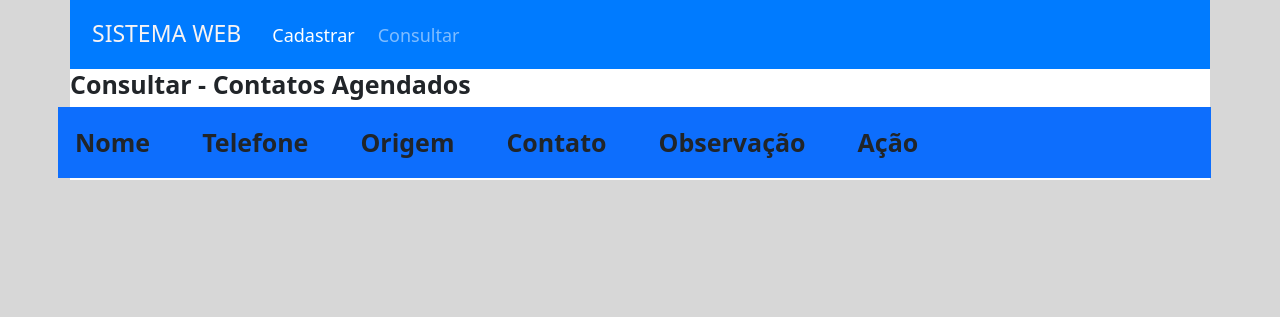
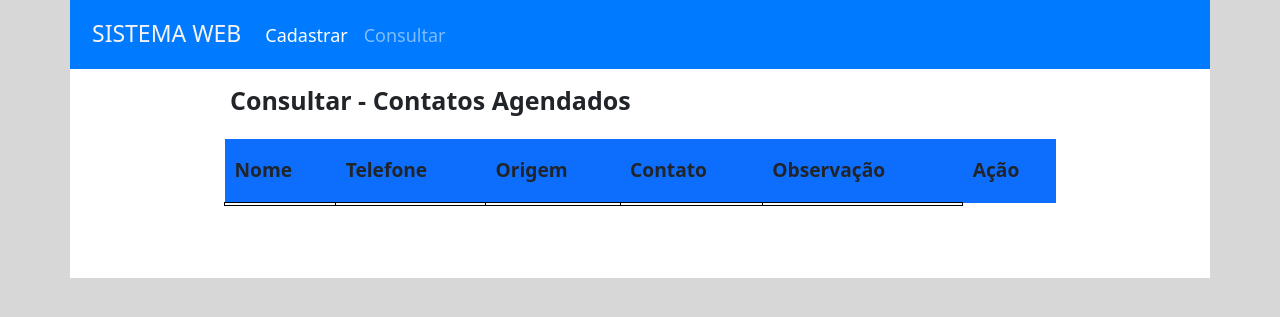
Before and after one commit to ViniciusVChabariberi/FormularioFinal, a PHP site: page /dados.php in a window 1280 px wide. Shown: the top 317 px of the page. Run offline with PHP 8.4, Linux system fonts and the light colour scheme; data that the repository does not hold is empty.

Commit message:
Atualizado e quase finalizado

```diff
--- a/dados.php
+++ b/dados.php
@@ -14,17 +14,17 @@
                 <div class="col">
                     <nav class="navbar navbar-expand-lg">
                         <div class="container-fluid">
-                            <a class="navbar-brand" href="#"><h3 id="text">SISTEMA WEB</h3></a>
+                            <a class="navbar-brand" href="#"><h3 class="title">SISTEMA WEB</h3></a>
                             <button class="navbar-toggler" type="button" data-bs-toggle="collapse" data-bs-target="#navbarNav" aria-controls="navbarNav" aria-expanded="false" aria-label="Toggle navigation">
                             <span class="navbar-toggler-icon"></span>
                             </button>
                             <div class="collapse navbar-collapse" id="navbarNav">
                                 <ul class="navbar-nav">
                                     <li class="nav-item">
-                                        <a class="nav-link active" id="text4" aria-current="page" href="index.php">Cadastrar</a>
+                                        <a class="nav-link active text-white Options" aria-current="page" href="index.php">Cadastrar</a>
                                     </li>
                                     <li class="nav-item">
-                                        <a class="nav-link disabled text-white-50" id="text4" href="dados.php">Consultar</a>
+                                        <a class="nav-link active text-white-50 Options" aria-current="page" href="dados.php">Consultar</a>
                                     </li>
                                 </ul>
                             </div>
@@ -35,26 +35,26 @@
 
             <div class="row">
                 <div class="col">
-                    <h2 id="text2">Consultar - Contatos Agendados</h2>
+                    <h2 class="subtitle consulta">Consultar - Contatos Agendados</h2>
                 </div>
             </div>
 
-            <div class="row centralizar">
+            <div class="row linha">
                 <table class="tabela">
                     <thead>
-                        <tr class="bg-primary nav__novo">
-                            <td class="tabela__dados">Nome</td>
-                            <td class="tabela__dados">Telefone</td>
-                            <td class="tabela__dados">Origem</td>
-                            <td class="tabela__dados">Contato</td>
-                            <td class="tabela__dados">Observação</td>
-                            <td class="tabela__dados">Ação</td>
+                        <tr class="bg-primary tabela_linha">
+                            <td class="tabela_dados">Nome</td>
+                            <td class="tabela_dados">Telefone</td>
+                            <td class="tabela_dados">Origem</td>
+                            <td class="tabela_dados">Contato</td>
+                            <td class="tabela_dados">Observação</td>
+                            <td class="tabela_dados">Ação</td>
                         </tr>
                     </thead>
 
                     <tbody>
                         <tr>
-                            <td>
+                            <td class="tabela_c">
                                 <?php
                                 require_once("class.php");
                                 $principal = new Principal();
@@ -62,7 +62,7 @@
                                 echo $principal->getNome();
                                 ?>
                             </td>
-                            <td>
+                            <td class="tabela_c">
                                 <?php
                                 require_once("class.php");
                                 $principal = new Principal();
@@ -70,7 +70,7 @@
                                 echo $principal->getTelefone();
                                 ?>
                             </td>
-                            <td>
+                            <td class="tabela_c">
                                 <?php
                                 require_once("class.php");
                                 $principal = new Principal();
@@ -78,7 +78,7 @@
                                 echo $principal->getOrigem();
                                 ?>
                             </td>
-                            <td>
+                            <td class="tabela_c">
                                 <?php
                                 require_once("class.php");
                                 $principal = new Principal();
@@ -86,7 +86,7 @@
                                 echo $principal->getData();
                                 ?>
                             </td>
-                            <td>
+                            <td class="tabela_c">
                                 <?php
                                 require_once("class.php");
                                 $principal = new Principal();
@@ -98,6 +98,9 @@
                     </tbody>
                 </table>
             </div>
+        <br>
+        <br>
+        <br>
         </div>
     </body>
 </html>
--- a/style.css
+++ b/style.css
@@ -1,60 +1,3 @@
-nav {
-    background-color: #007BFF;
-}
-
-.nav__novo {
-    display: flex;
-    gap: 50px;
-    padding: 1rem;
-}
-
-#text {
-    font-size: 23px;
-    padding-top: 7px;
-    padding-left: 10px;
-    color: rgb(247, 243, 243);
-}
-#text4 {
-    font-size: 18px;
-    padding-left: 15px;
-    padding-top: 10px;
-    color: white;
-}
-#text2 {
-    font-size: 25px;
-    font-weight: bold;
-    text-align: start;
-
-}
-#text2--novo {
-    font-size: 25px;
-    font-weight: bold;
-    text-align: start;
-}
-#textMeio{
-    font-size: 25px;
-    font-weight: bold;
-    text-align: center;
-    padding-top: 20px;
-    word-spacing: 15px;
-}
-#textMeiodados{
-    font-size: 20px;
-    font-weight: bold;
-    padding-left: 350px;
-    padding-top: 20px;
-}
-#text3 {
-    font-size: 18px;
-    text-align: start;
-}
-#text5{
-    font-size: 18px;
-    text-align: start;
-    padding-bottom: 10px;
-
-}
-
 body {
     background-color: rgb(215, 215, 215)
 }
@@ -64,9 +7,49 @@ body {
     padding: 0%;
 }
 
+
+/* index.php */
+nav {
+    background-color: #007BFF;
+}
+
+.title {
+    font-size: 23px;
+    padding-top: 7px;
+    padding-left: 10px;
+    color: rgb(247, 243, 243);
+}
+
+.Options {
+    font-size: 18px;
+    padding-left: 15px;
+    padding-top: 10px;
+    color: white;
+}
+
+.subtitle{
+    font-size: 25px;
+    font-weight: bold;
+    text-align: start;
+    padding-left: 25px;
+    padding-top: 20px;
+}
+
+.subtitle_two{
+    font-size: 18px;
+    text-align: start;
+    padding-left: 25px;
+}
+
 .formulario{
     margin: 2%;
     padding-bottom: 1%;
+}
+
+.formulario_titulos{
+    font-size: 18px;
+    text-align: start;
+    padding-bottom: 10px;
 }
 
 .botao{
@@ -74,16 +57,36 @@ body {
     height: 40px;
 }
 
-.tabela{
-    max-width: 95vw;
+/* dados.php */
+
+.consulta{
+    display: flex;
+    padding: 1rem;
+    padding-left: 160px;
 }
 
-.tabela__dados{
-    font-size: 25px;
-    font-weight: bold;
-}
-
-.centralizar {
+div.linha {
     display: flex;
     justify-content: center;
 }
+
+.tabela{
+    max-width: 65vw;
+}
+
+.tabela_linha {
+    gap: 50px;
+    height: 4rem;
+    padding: 1rem;
+    background-color: #007BFF;
+}
+
+.tabela_dados{
+    font-size: 1.2rem;
+    font-weight: 700;
+    padding-left: 10px;
+}
+
+.tabela_c{
+    border: 1px solid black;
+}
```
Also changed, not shown: index.php (+11 -11 lines).
